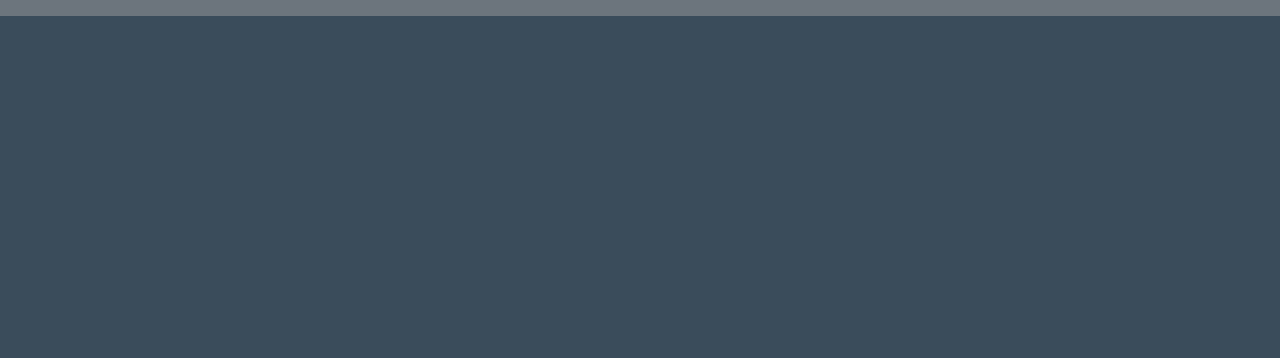
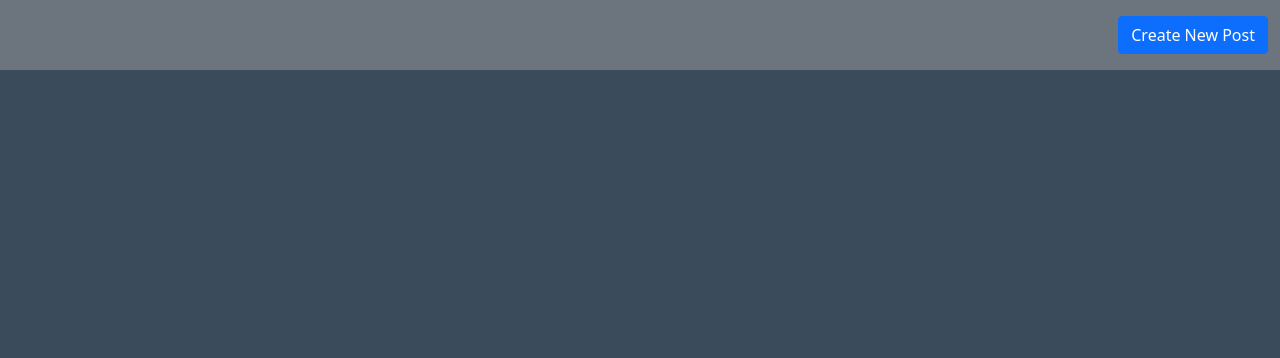
Before and after one commit to CsClown/bitcoin-buzz, a Django app: page / in a window 1280 px wide. Shown: the part 62-420 px from the top of the page. Run offline with Django 4.2, Linux system fonts and the light colour scheme; the visitor is signed in with stand-in values (Sample User, id 1); data that the repository does not hold is empty.

Commit message:
added create Post for logged in users

```diff
--- a/core/templates/core/index.html
+++ b/core/templates/core/index.html
@@ -6,7 +6,14 @@
 <div class="container-fluid bg-secondary">
     <div class="row">
 
-        <!-- Blog Entries Column -->
+        <!-- Call to action button -->
+        {% if user.is_authenticated %}
+        <div class="col-12 mt-3 text-end">
+            <a href="{% url 'post_create' %}" class="btn btn-primary">Create New Post</a>
+        </div>
+        {% endif %}
+
+        <!-- Forum Entries Column -->
         <div class="col-12 mt-3 left">
             <div class="row">
                 {% for post in post_list %}
@@ -36,6 +43,8 @@
             </div>
         </div>
     </div>
+
+    <!-- ChatGPT suggestion of pagination -->
     {% if is_paginated %}
     <nav aria-label="Page navigation">
         <ul class="pagination justify-content-center">
--- a/core/urls.py
+++ b/core/urls.py
@@ -3,6 +3,7 @@ from . import views as core_views
 
 urlpatterns =[
     path('', core_views.PostList.as_view(), name='home'),
+    path('create/', core_views.post_create, name='post_create'),
     path('<slug:slug>/', core_views.conversation, name='conversation'),
     path('<slug:slug>/delete_reply/<int:reply_id>', core_views.reply_delete, name='reply_delete'),
     path('<slug:slug>/delete_post/<int:post_id>', core_views.post_delete, name='post_delete'),
--- a/core/views.py
+++ b/core/views.py
@@ -1,9 +1,10 @@
 from django.shortcuts import render, get_object_or_404, reverse, redirect
 from django.views import generic
 from django.contrib import messages
+from django.contrib.auth.decorators import login_required
 from django.http import HttpResponseRedirect
 from .models import Post, Reply
-from .forms import ReplyForm
+from .forms import ReplyForm, PostForm
 
 # Create your views here.
 class PostList(generic.ListView):
@@ -88,3 +89,18 @@ def reply_delete(request, slug, reply_id):
         messages.add_message(request, messages.ERROR, "You can only delete your own reply!")
 
     return HttpResponseRedirect(reverse('conversation', args=[slug]))
+
+@login_required
+def post_create(request):
+    if request.method == "POST":
+        form = PostForm(request.POST)
+        if form.is_valid():
+            post = form.save(commit=False)
+            post.author = request.user
+            post.save()
+            messages.success(request, 'Your post has been created')
+            return redirect('home')
+    else:
+        form = PostForm()
+
+    return render(request, 'core/post_form.html', {'form': form})
```
Also changed, not shown: core/forms.py (+6 -1 lines), core/templates/core/post_form.html (added, +13 -0 lines).
